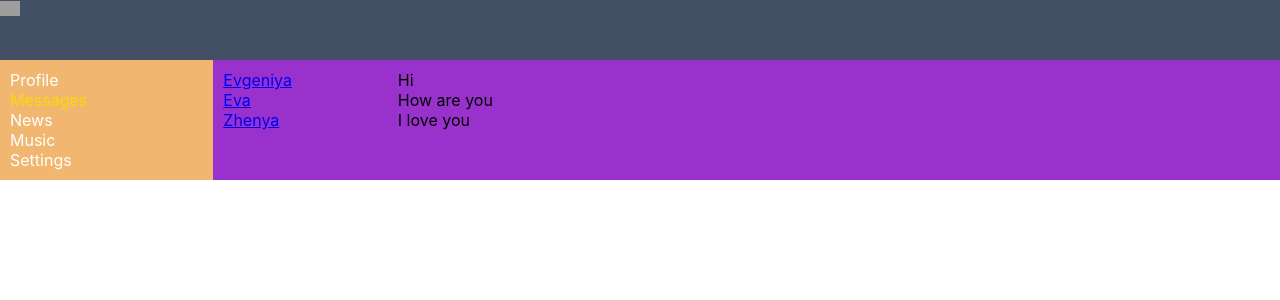
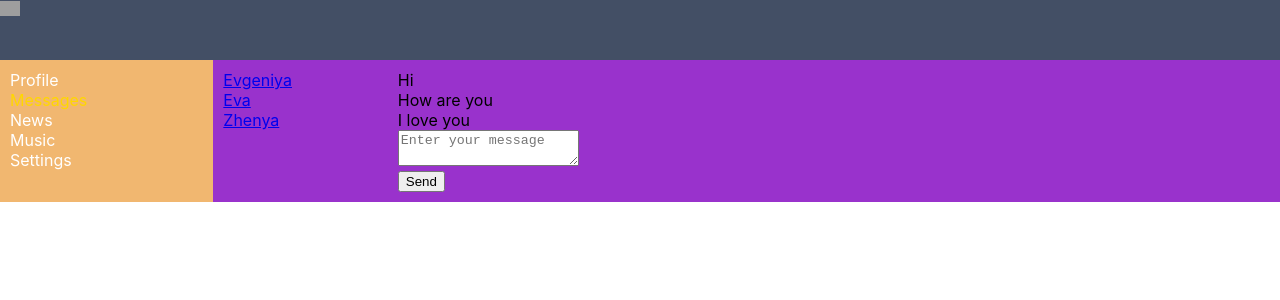
Before and after one commit to EvgeniyaAbsalyamova/socialNetwork, a React (Create React App) app: page /Dialogs in a window 1280 px wide. Shown: the top 300 px of the page. Built offline with nearby package versions, Linux system fonts and the light colour scheme; grey boxes are pictures that could not be loaded.

Commit message:
40les.Add message

```diff
--- a/src/App.js
+++ b/src/App.js
@@ -15,7 +15,7 @@ const App = (props) => {
           <Routes>
             <Route
               path="/Dialogs/*"
-              element={<Dialogs state={props.state.dialogsPage} />}
+              element={<Dialogs store={props.store} />}
             />
             <Route
               path="/Profile/*"
--- a/src/components/Dialogs/Dialogs.jsx
+++ b/src/components/Dialogs/Dialogs.jsx
@@ -1,20 +1,48 @@
 import DialogItem from "./DialogItem/DialogItem";
 import s from "./Dialogs.module.css";
 import Message from "./Message/Message";
+import { updateNewMessageBodyCreator } from "../../redux/state";
+import { sendMessageCreator } from "../../redux/state";
 
 const Dialogs = (props) => {
-  let dialogElements = props.state.dialogs.map((d) => (
+  let state = props.store.getState().dialogsPage;
+
+  let dialogElements = state.dialogs.map((d) => (
     <DialogItem name={d.name} id={d.id} />
   ));
-  let messagesElements = props.state.messages.map((m) => (
+  let messagesElements = state.messages.map((m) => (
     <Message message={m.message} />
   ));
+  let newMessageBody = state.newMessageBody;
+
+  let onSendMessageClick = () => {
+    props.store.dispatch(sendMessageCreator());
+  };
+
+  let onNewMessageChange = (e) => {
+    let body = e.target.value;
+    props.store.dispatch(updateNewMessageBodyCreator(body));
+  };
 
   return (
     <div className={s.dialogs}>
       <div className={s.dialogItem}>{dialogElements}</div>
 
-      <div className={s.messages}>{messagesElements}</div>
+      <div className={s.messages}>
+        <div> {messagesElements}</div>
+        <div>
+          <div>
+            <textarea
+              value={newMessageBody}
+              onChange={onNewMessageChange}
+              placeholder="Enter your message"
+            ></textarea>
+          </div>
+          <div>
+            <button onClick={onSendMessageClick}>Send</button>
+          </div>
+        </div>
+      </div>
     </div>
   );
 };
--- a/src/components/Profile/MyPosts/MyPosts.jsx
+++ b/src/components/Profile/MyPosts/MyPosts.jsx
@@ -20,6 +20,7 @@ const MyPosts = (props) => {
     let action = updateNewPostTextActionCreator(text);
     props.dispatch(action);
   };
+
   return (
     <div className={s.postsBlock}>
       My posts
--- a/src/index.js
+++ b/src/index.js
@@ -10,7 +10,7 @@ const root = ReactDOM.createRoot(document.getElementById("root"));
 let rerenderEntireTree = (state) => {
   root.render(
     <React.StrictMode>
-      <App state={state} dispatch={store.dispatch.bind(store)} />
+      <App state={state} dispatch={store.dispatch.bind(store)} store={store} />
     </React.StrictMode>
   );
 };
--- a/src/redux/state.js
+++ b/src/redux/state.js
@@ -1,6 +1,8 @@
 // import { getSpaceUntilMaxLength } from "@testing-library/user-event/dist/utils";
 const ADD_POST = "ADD-POST";
 const UPDATE_NEW_POST_TEXT = "UPDATE-NEW-POST-TEXT";
+const UPDATE_NEW_MESSAGE_BODY = "UPDATE_NEW_MESSAGE_BODY";
+const SEND_MESSAGE = "SEND_MESSAGE";
 
 let store = {
   _state: {
@@ -13,16 +15,17 @@ let store = {
     },
 
     dialogsPage: {
+      dialogs: [
+        { id: 1, name: "Evgeniya" },
+        { id: 2, name: "Eva" },
+        { id: 3, name: "Zhenya" },
+      ],
       messages: [
         { id: 1, message: "Hi" },
         { id: 2, message: "How are you" },
         { id: 3, message: "I love you" },
       ],
-      dialogs: [
-        { id: 1, name: "Evgeniya" },
-        { id: 2, name: "Eva" },
-        { id: 3, name: "Zhenya" },
-      ],
+      newMessageBody: "",
     },
   },
   _callSubscriber() {
@@ -49,6 +52,14 @@ let store = {
     } else if (action.type === UPDATE_NEW_POST_TEXT) {
       this._state.profilePage.newPostText = action.newText;
       this._callSubscriber(this._state);
+    } else if (action.type === UPDATE_NEW_MESSAGE_BODY) {
+      this._state.dialogsPage.newMessageBody = action.body;
+      this._callSubscriber(this._state);
+    } else if (action.type === SEND_MESSAGE) {
+      let body = this._state.dialogsPage.newMessageBody;
+      this._state.dialogsPage.messages.push({ id: 4, message: body });
+      this._state.dialogsPage.newMessageBody = "";
+      this._callSubscriber(this._state);
     }
   },
 };
@@ -66,9 +77,23 @@ export const updateNewPostTextActionCreator = (text) => {
     newText: text,
   };
 };
+// export const updateNewPostTextActionCreator = () => ({
+//   type: UPDATE_NEW_POST_TEXT,
+//   newText: text,
+// });
 
-// export const updateNewPostTextActionCreator = (text) => ({type: UPDATE_NEW_POST_TEXT,
-//     newText: text});
+export const updateNewMessageBodyCreator = (body) => {
+  return {
+    type: UPDATE_NEW_MESSAGE_BODY,
+    body: body,
+  };
+};
+
+export const sendMessageCreator = () => {
+  return {
+    type: SEND_MESSAGE,
+  };
+};
 
 window.store = store;
 export default store;
```
